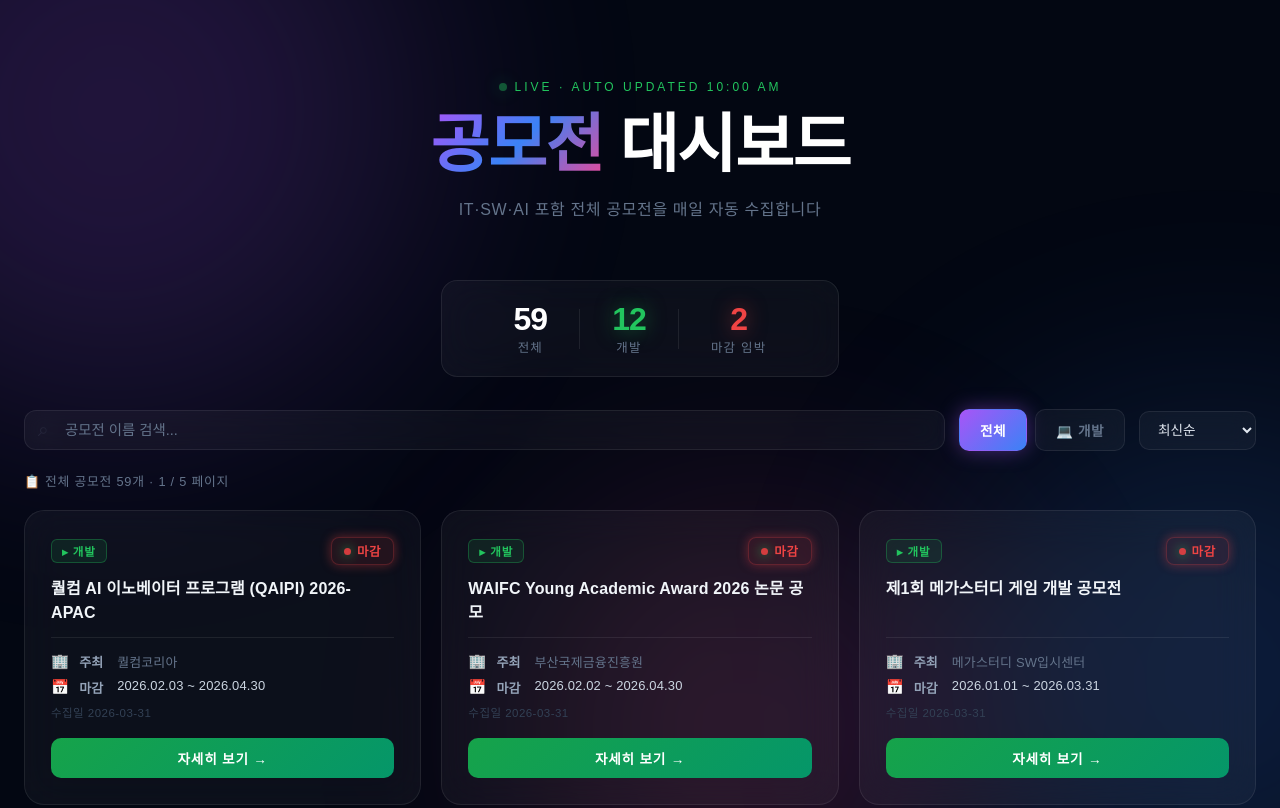
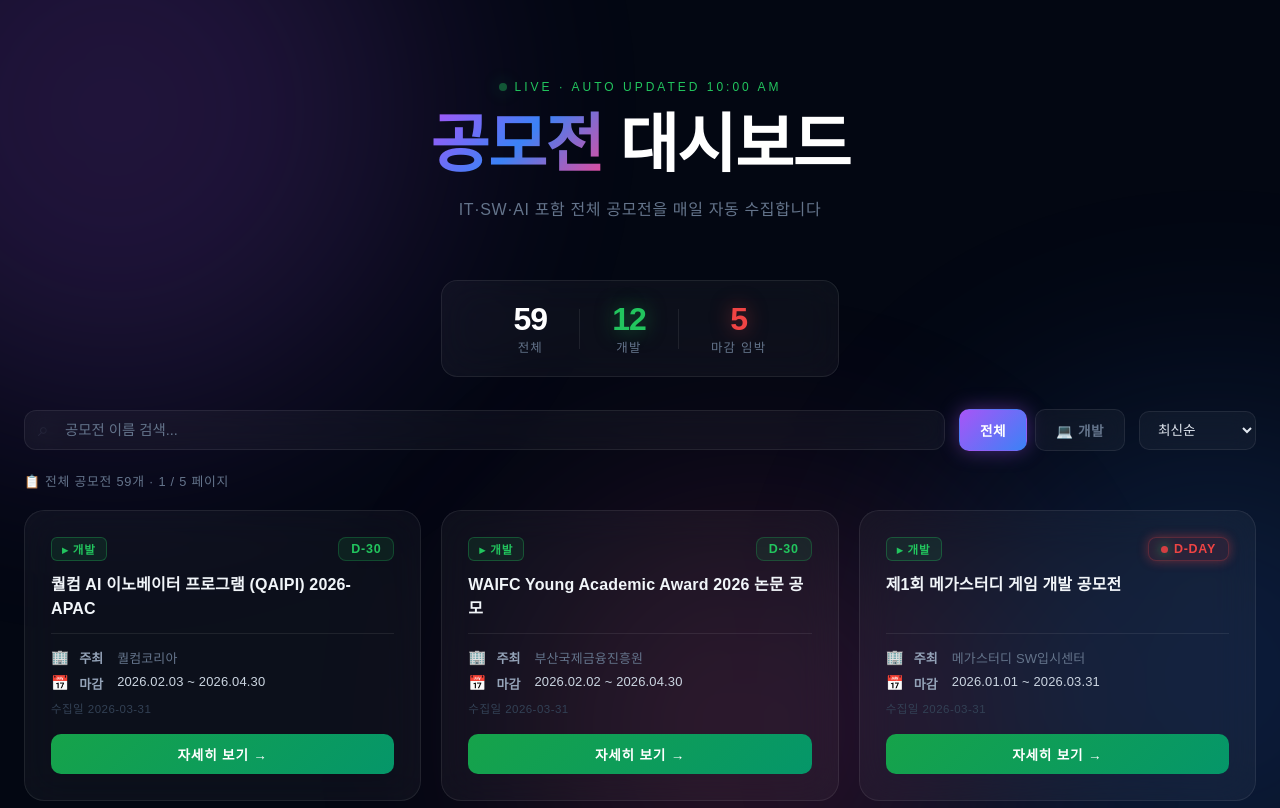
Before and after one commit to leeseoyoung16/contest-crawler, a plain HTML site: page index.html in a window 1280 px wide. Shown: the top 808 px of the page. Drawn offline with Linux system fonts and the light colour scheme; a web font is replaced by a local one.

Commit message:
🔄 Daily update - 23801204078 db99a2352f259574ee9db5a1f966508e8c1451d2

```diff
--- a/app.js
+++ b/app.js
@@ -10,8 +10,9 @@ let allContests   = [];
 // ── D-Day 계산
 function calcDday(deadlineStr) {
   if (!deadlineStr) return null;
-  const m = deadlineStr.match(/(\d{4})[.\-\/](\d{1,2})[.\-\/](\d{1,2})/);
-  if (!m) return null;
+  const matches = [...deadlineStr.matchAll(/(\d{4})[.\-\/](\d{1,2})[.\-\/](\d{1,2})/g)];
+  if (!matches.length) return null;
+  const m = matches[matches.length - 1];
   const d   = new Date(+m[1], +m[2]-1, +m[3]);
   const now = new Date();
   now.setHours(0,0,0,0);
--- a/style.css
+++ b/style.css
@@ -253,6 +253,7 @@ body {
   -webkit-mask-composite: destination-out;
   mask-composite: exclude;
   opacity: 0;
+  pointer-events: none;
   transition: opacity .3s;
   animation: borderBeam 3s linear infinite;
 }
```
